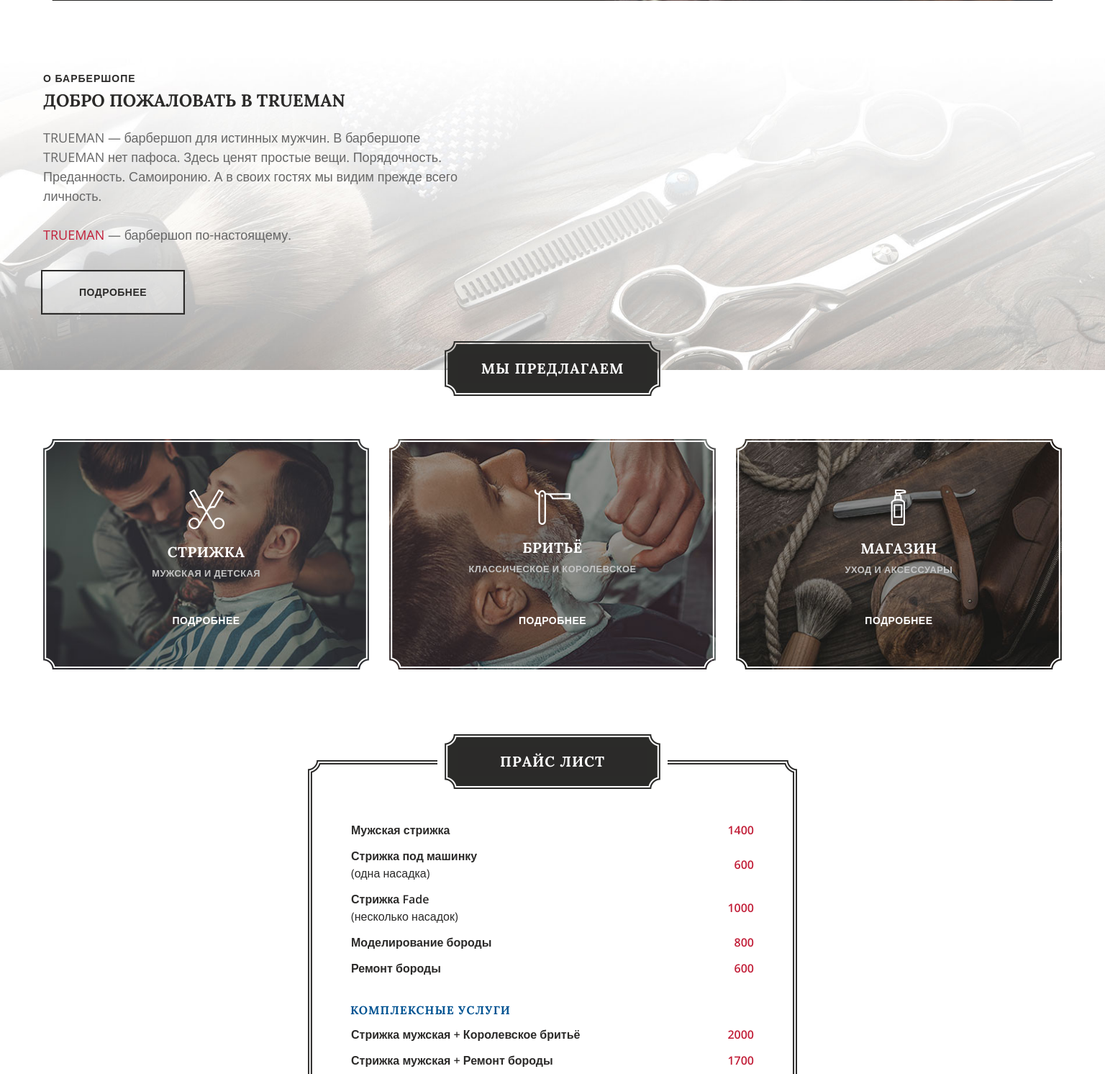
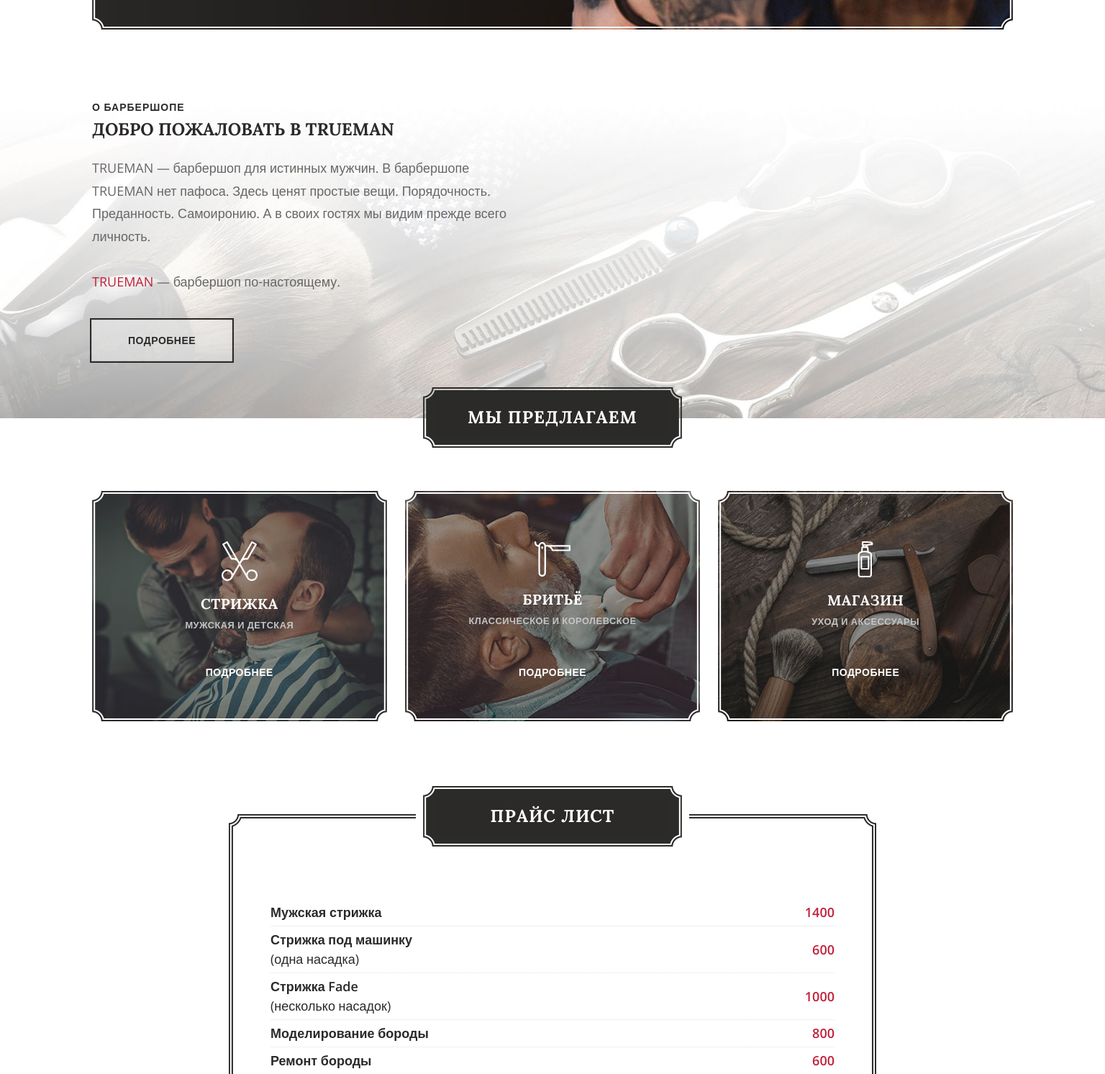
Before and after one commit to nigel-riss/trueman, a PHP site: page / in a window 1536 px wide. Shown: the part 719-2211 px from the top of the page at 72% size. Run offline with PHP 8.4, Linux system fonts and the light colour scheme; some libraries are stand-ins or nearby versions.

Commit message:
Layout fixed for Desktop large, Section titles fixed for Desktop large

```diff
--- a/styles.css
+++ b/styles.css
@@ -474,6 +474,11 @@ em {
       margin: 40px 60px;
       padding: 40px 60px;
       background-position: left top; } }
+  @media (min-width: 1400px) {
+    .main-header {
+      width: 1280px;
+      height: 720px;
+      margin: 40px auto; } }
   .main-header__border {
     position: absolute;
     left: 0;
@@ -767,15 +772,14 @@ em {
 .about {
   padding: 30px;
   padding-bottom: 80px;
-  padding-top: 40px;
+  padding-top: 60px;
   background-image: url("./img/about-bg.jpg");
   background-position: center bottom;
   background-repeat: no-repeat; }
-  @media (min-width: 700px) {
-    .about {
-      padding-top: 60px; } }
   @media (min-width: 900px) {
     .about {
+      padding: 40px;
+      padding-top: 60px;
       padding-bottom: 100px;
       background-image: url("./img/about-bg-l.jpg");
       background-size: cover; } }
@@ -786,6 +790,11 @@ em {
     margin-bottom: 20px; }
     @media (min-width: 1200px) {
       .about__header {
+        margin-bottom: 20px; } }
+    @media (min-width: 1400px) {
+      .about__header {
+        width: 1280px;
+        margin: 0 auto;
         margin-bottom: 20px; } }
   .about__title {
     margin: 0;
@@ -803,10 +812,14 @@ em {
     font-weight: 600;
     letter-spacing: 1px;
     text-transform: uppercase; }
+  @media (min-width: 1400px) {
+    .about__content {
+      width: 1280px;
+      margin: 0 auto; } }
   .about__description {
     color: #676767;
     font-size: 1rem;
-    line-height: 1.5; }
+    line-height: 1.75; }
     @media (min-width: 900px) {
       .about__description {
         width: 400px; } }
@@ -833,6 +846,9 @@ em {
   @media (min-width: 900px) {
     .section__header {
       width: 300px; } }
+  @media (min-width: 1200px) {
+    .section__header {
+      width: 360px; } }
   .section__header h2 {
     margin: 0;
     color: #ffffff;
@@ -846,6 +862,9 @@ em {
     @media (min-width: 900px) {
       .section__header h2 {
         font-size: 1.25rem; } }
+    @media (min-width: 1200px) {
+      .section__header h2 {
+        font-size: 1.5rem; } }
 
 .section__content {
   padding: 30px; }
@@ -855,6 +874,11 @@ em {
   @media (min-width: 1200px) {
     .section__content {
       padding: 60px; } }
+  @media (min-width: 1400px) {
+    .section__content {
+      width: 1280px;
+      margin: 0 auto;
+      padding: 60px 0; } }
   .section__content--services {
     font-size: 0;
     text-align: center; }
@@ -869,6 +893,9 @@ em {
     @media (min-width: 900px) {
       .section__content--prices {
         width: 800px; } }
+    @media (min-width: 1200px) {
+      .section__content--prices {
+        width: 900px; } }
   .section__content--team {
     padding: 30px 15px;
     font-size: 0;
@@ -876,6 +903,13 @@ em {
     @media (min-width: 900px) {
       .section__content--team {
         padding: 40px; } }
+    @media (min-width: 1200px) {
+      .section__content--team {
+        padding: 60px; } }
+    @media (min-width: 1400px) {
+      .section__content--team {
+        width: 1280px;
+        padding: 60px 0; } }
   .section__content--partners {
     text-align: center; }
 
@@ -884,6 +918,9 @@ em {
   @media (min-width: 900px) {
     .section--services {
       margin-top: -40px; } }
+  @media (min-width: 1200px) {
+    .section--services {
+      margin-top: -43px; } }
 
 .section--prices {
   margin-bottom: -35px;
@@ -1003,6 +1040,9 @@ em {
     @media (min-width: 700px) and (min-width: 900px) {
       .prices-wrapper::before {
         width: 320px; } }
+    @media (min-width: 700px) and (min-width: 1200px) {
+      .prices-wrapper::before {
+        width: 380px; } }
 
 @media (min-width: 900px) {
   .prices-wrapper {
@@ -1010,10 +1050,12 @@ em {
 
 @media (min-width: 1200px) {
   .prices-wrapper {
-    margin-top: -100px; } }
+    margin-top: -105px;
+    padding-top: 100px; } }
 
 .prices-table {
-  width: 100%; }
+  width: 100%;
+  border-collapse: collapse; }
   .prices-table td {
     padding: 5px 0;
     line-height: 1.5; }
@@ -1023,10 +1065,14 @@ em {
       padding-right: 20px;
       font-size: 0.875rem;
       font-weight: 700;
-      text-align: left; }
+      text-align: left;
+      border-bottom: 1px dotted rgba(197, 197, 197, 0.5); }
       @media (min-width: 700px) {
         .prices-table td:nth-of-type(1) {
           font-size: 1rem; } }
+      @media (min-width: 1200px) {
+        .prices-table td:nth-of-type(1) {
+          font-size: 1.125rem; } }
       .prices-table td:nth-of-type(1) small {
         color: #2b2a29;
         font-size: 1em;
@@ -1036,10 +1082,14 @@ em {
       color: #c21f39;
       font-size: 0.875rem;
       font-weight: 700;
-      text-align: right; }
+      text-align: right;
+      border-bottom: 1px dotted rgba(197, 197, 197, 0.5); }
       @media (min-width: 700px) {
         .prices-table td:nth-of-type(2) {
           font-size: 1rem; } }
+      @media (min-width: 1200px) {
+        .prices-table td:nth-of-type(2) {
+          font-size: 1.125rem; } }
   .prices-table caption {
     padding-bottom: 5px;
     padding-left: 1px;
@@ -1054,6 +1104,12 @@ em {
     @media (min-width: 700px) {
       .prices-table caption {
         font-size: 1rem; } }
+    @media (min-width: 900px) {
+      .prices-table caption {
+        font-size: 1.125rem; } }
+    @media (min-width: 1200px) {
+      .prices-table caption {
+        font-size: 1.5rem; } }
 
 .price-logo__text {
   display: none; }
@@ -1081,6 +1137,9 @@ em {
       margin-right: 15px; }
       .member:nth-of-type(4n) {
         margin-right: 0; } }
+  @media (min-width: 1400px) {
+    .member {
+      height: 400px; } }
   .member__header {
     position: absolute;
     bottom: 20px;
@@ -1170,6 +1229,10 @@ em {
     .partner {
       height: 120px;
       margin: 15px 20px; } }
+  @media (min-width: 1400px) {
+    .partner {
+      height: 140px;
+      margin: 15px 30px; } }
   .partner img {
     height: 100%; }
 
```
